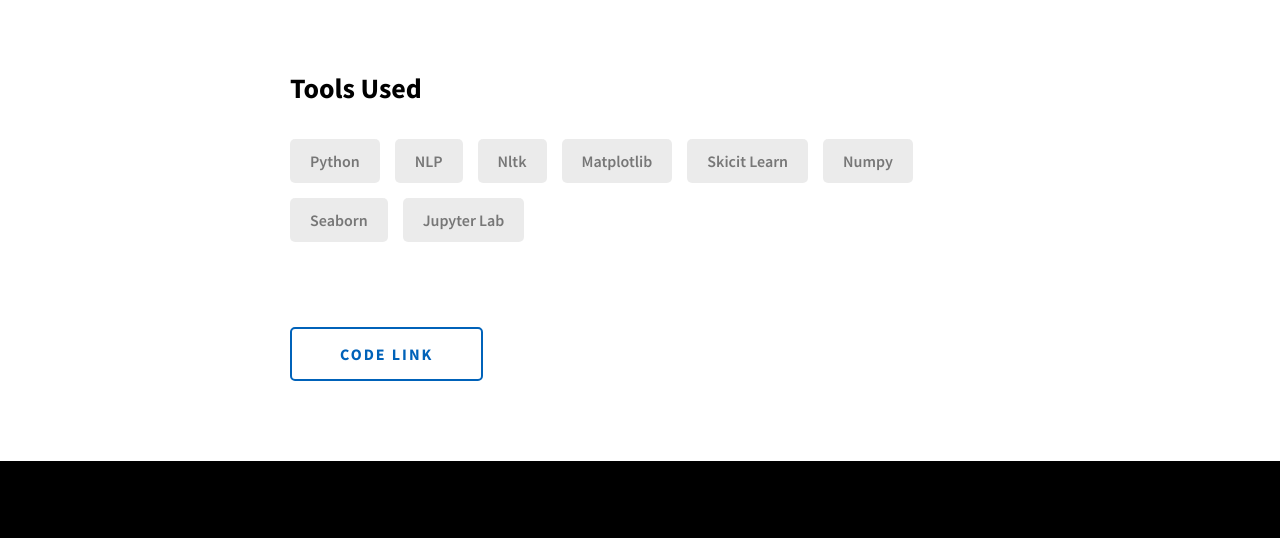
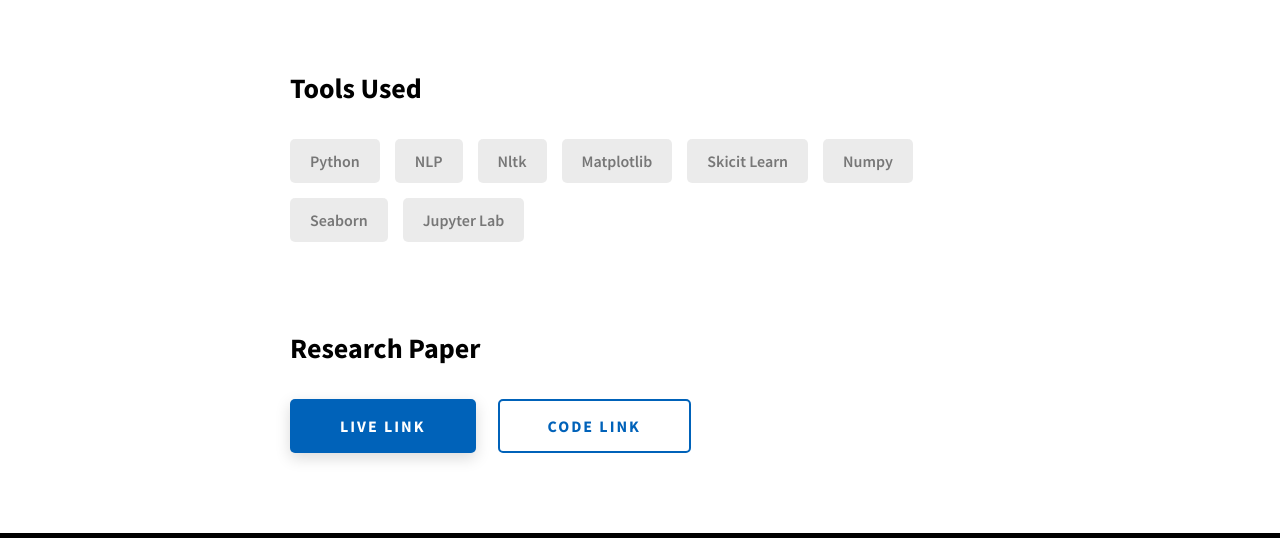
Before and after one commit to Ishan-Chinchghare/portfolio, a website: page project-2.html in a window 1280 px wide. Shown: the part 1947-2485 px from the top of the page. Drawn offline with Linux system fonts and the light colour scheme.

Commit message:
Update project-2.html

```diff
--- a/project-2.html
+++ b/project-2.html
@@ -134,7 +134,13 @@
               </div>
             </div>
             <div class="project-details__links">
-
+              <h3 class="project-details__content-title">Research Paper</h3>
+              <a
+                href="https://drive.google.com/file/d/1mtPbsSRrZAAlXBk3YUrA0w37o8EbcGua/view?usp=share_link"
+                class="btn btn--med btn--theme project-details__links-btn"
+                target="_blank"
+                >Live Link</a
+              >
               <a
                 href="https://github.com/Ishan-Chinchghare/Comparing-Text-Similarity-Between-PDFs.git"
                 class="btn btn--med btn--theme-inv project-details__links-btn"
```
